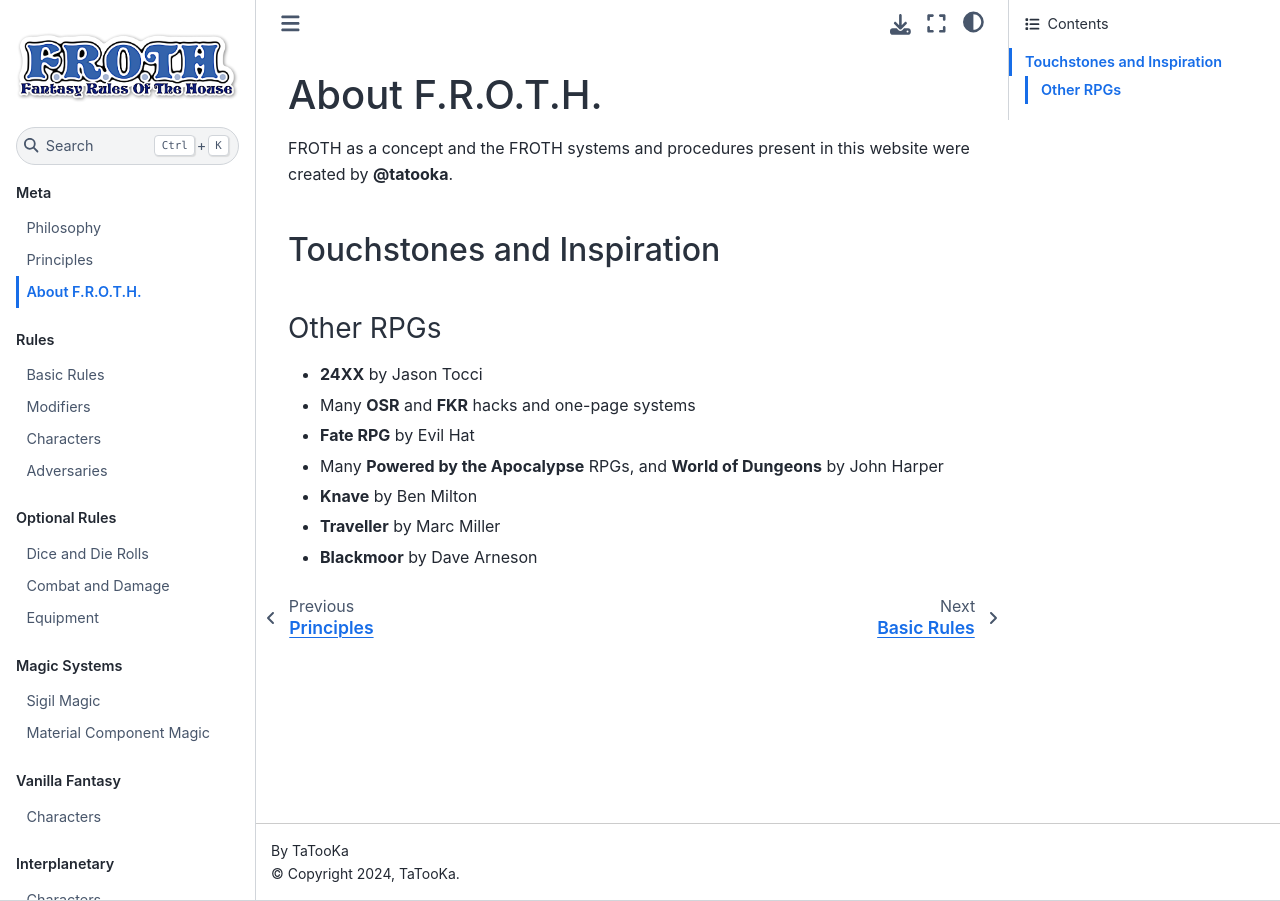
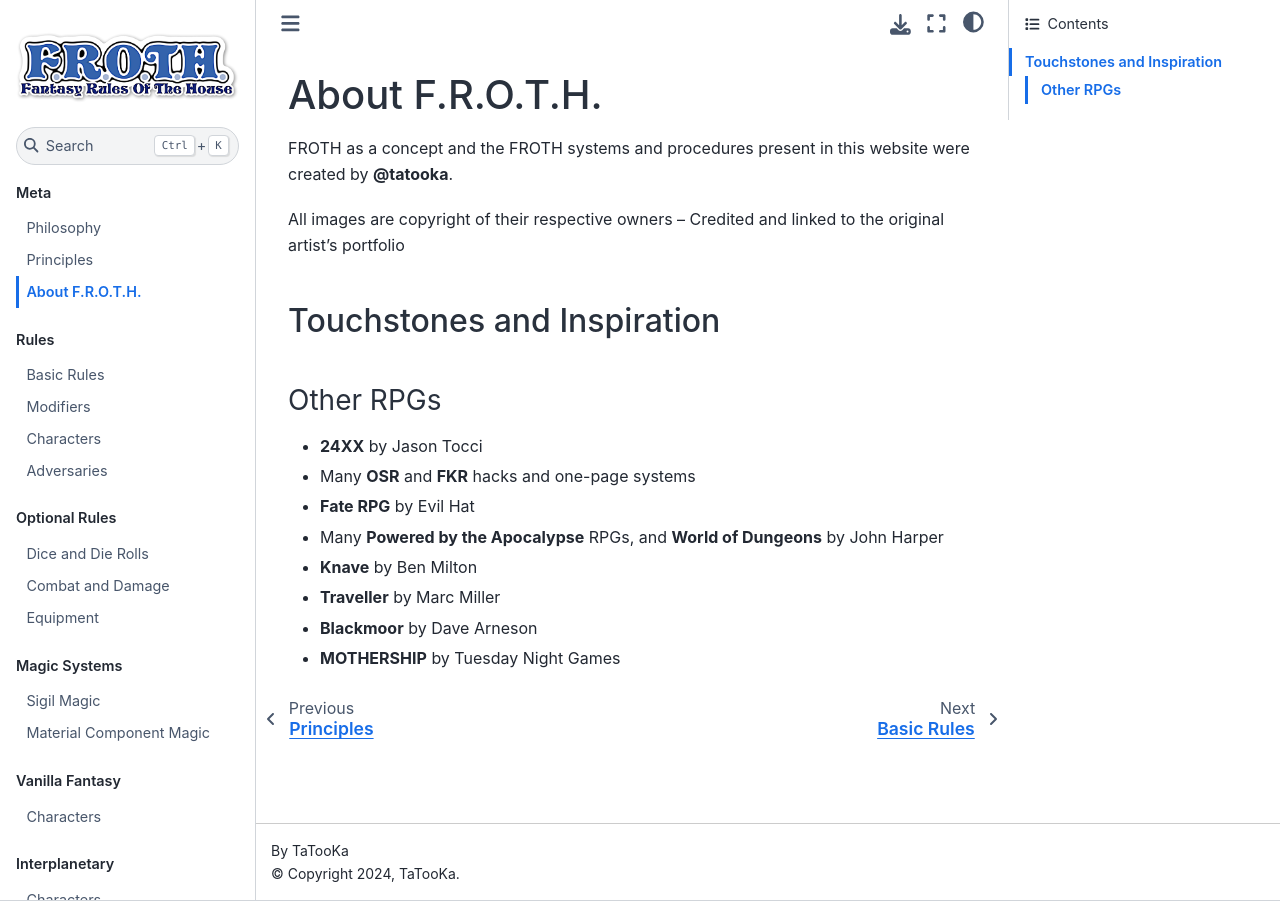
Before and after one commit to TaTooKa/froth, a Sphinx documentation site: the page built from docs/source/pages/meta/about.rst, in a window 1280 px wide. Built offline with Sphinx 7.4.7 and the Sphinx Book theme 1.1.4, drawn with Linux system fonts in a browser that asks for light colours.

Commit message:
additions to about page

```diff
--- a/docs/source/pages/meta/about.rst
+++ b/docs/source/pages/meta/about.rst
@@ -2,6 +2,8 @@
 ================
 
 FROTH as a concept and the FROTH systems and procedures present in this website were created by **@tatooka**.
+
+All images are copyright of their respective owners -- Credited and linked to the original artist's portfolio
 
 Touchstones and Inspiration
 ---------------------------
@@ -16,3 +18,4 @@
 - **Knave** by Ben Milton
 - **Traveller** by Marc Miller
 - **Blackmoor** by Dave Arneson
+- **MOTHERSHIP** by Tuesday Night Games
```
